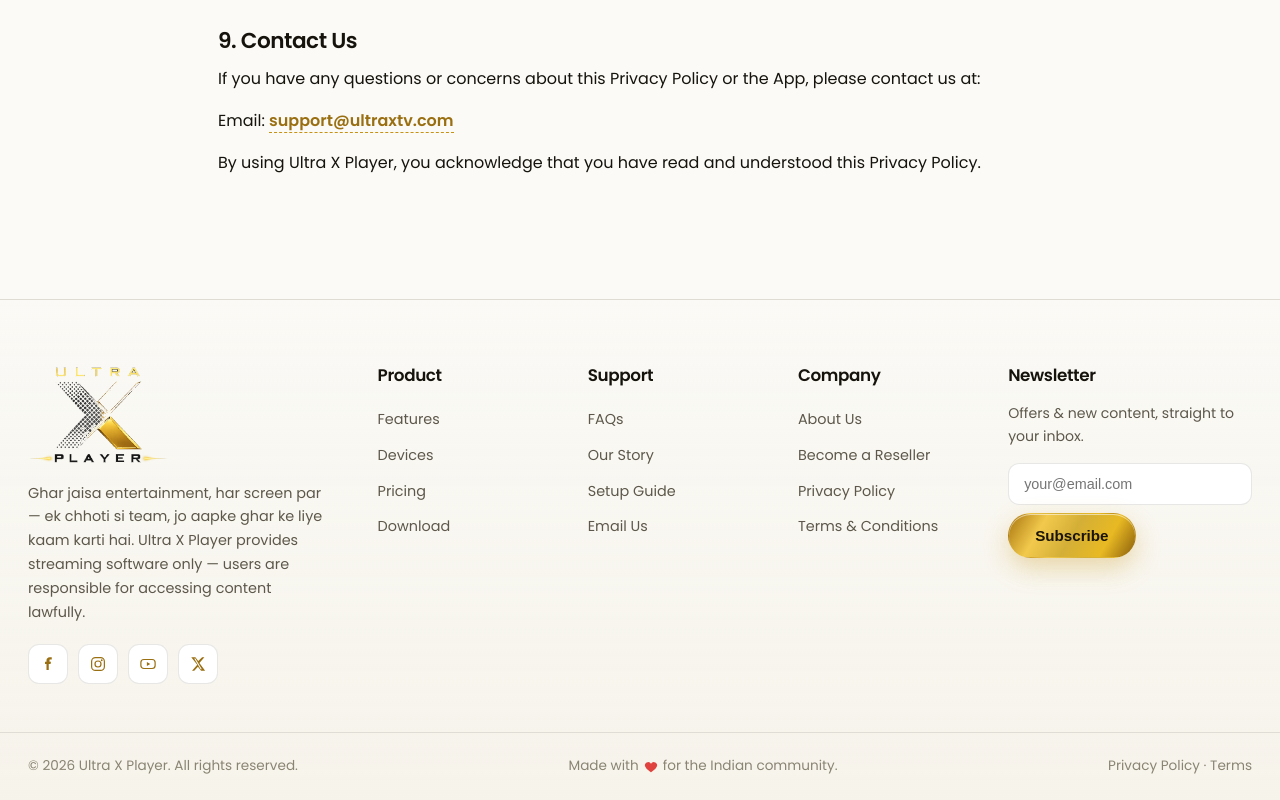
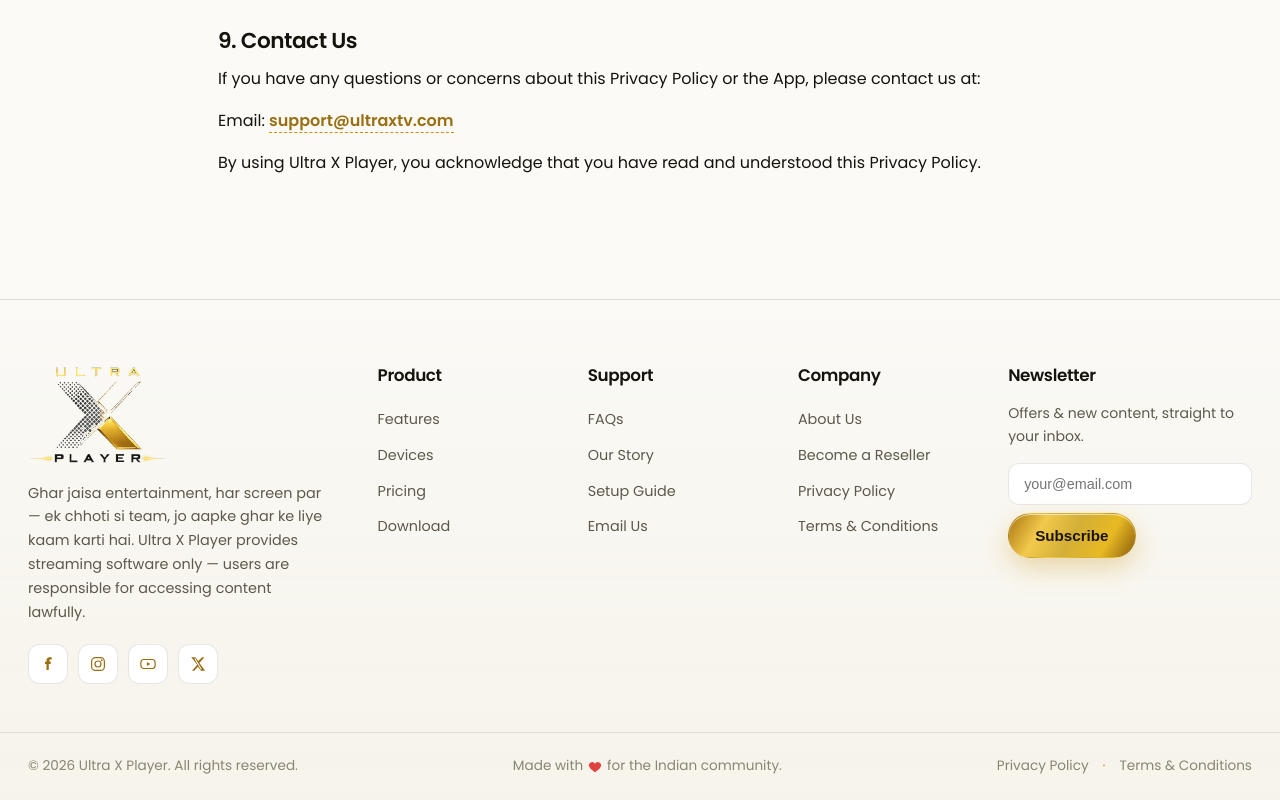
Before and after one commit to hello22ai/Ultra-0X, a Next.js app: page /policy in a window 1280 px wide. Shown: the part 2528-3328 px from the top of the page. Built offline with nearby package versions, Linux system fonts and the light colour scheme.

Commit message:
feat: Update footer links for improved readability and styling

```diff
--- a/app/globals.css
+++ b/app/globals.css
@@ -457,6 +457,8 @@
 .footer-bottom{border-top:1px solid var(--border-soft);padding:22px 0}
 .footer-bottom .container{display:flex;justify-content:space-between;flex-wrap:wrap;gap:10px}
 .footer-bottom p{color:var(--muted-2);font-size:.85rem}
+.foot-links{display:inline-flex;align-items:center;gap:14px}
+.foot-links .dot{color:var(--gold-3)}
 .foot-links a:hover{color:var(--gold-4)}
 
 /* ===== Scroll progress bar ===== */
--- a/components/Footer.js
+++ b/components/Footer.js
@@ -90,7 +90,9 @@
             the Indian community.
           </p>
           <p className="foot-links">
-            <a href="/policy">Privacy Policy</a> · <a href="/terms">Terms</a>
+            <a href="/policy">Privacy Policy</a>
+            <span className="dot">·</span>
+            <a href="/terms">Terms &amp; Conditions</a>
           </p>
         </div>
       </div>
```
